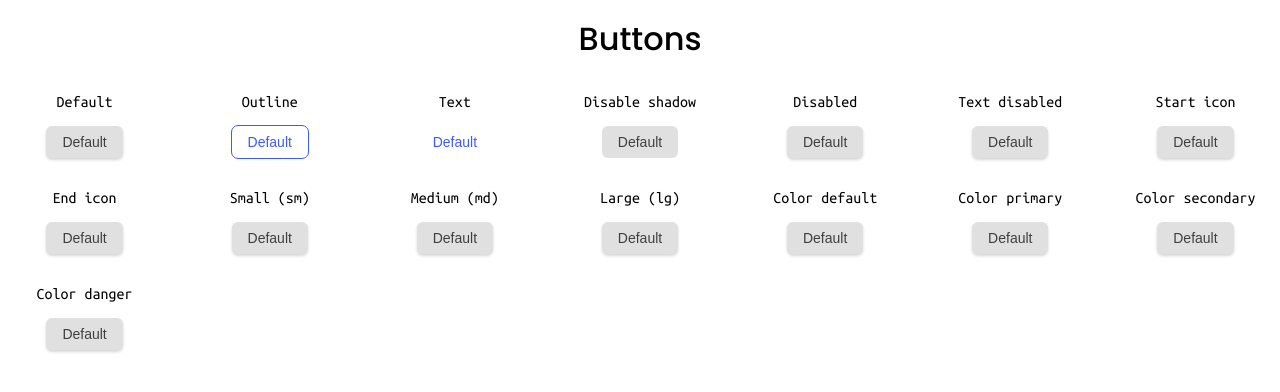
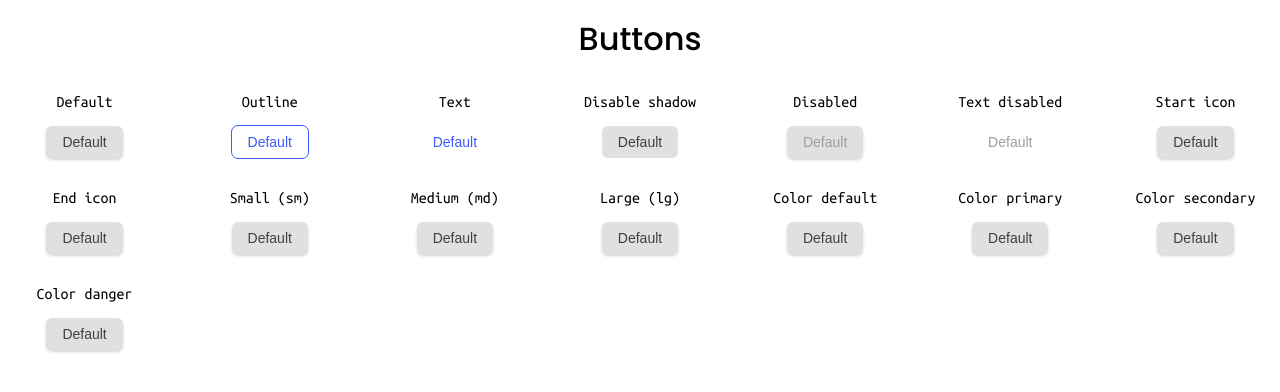
Before and after one commit to Hdoc1509/dev-challenges, a React (Vite) app in the folder 01-button-component/: page / in a window 1280 px wide. Shown: the top 392 px of the page. Built offline with nearby package versions, Linux system fonts and the light colour scheme.

Commit message:
feat(01-button-component): add support for disable button

```diff
--- a/01-button-component/src/App.tsx
+++ b/01-button-component/src/App.tsx
@@ -20,40 +20,40 @@ function App() {
             <Button variant="text" />
           </ButtonVariant>
           <ButtonVariant name="Disable shadow">
-            <Button disableShadow>Default</Button>
+            <Button disableShadow />
           </ButtonVariant>
           <ButtonVariant name="Disabled">
-            <Button>Default</Button>
+            <Button disabled />
           </ButtonVariant>
           <ButtonVariant name="Text disabled">
-            <Button>Default</Button>
+            <Button variant="text" disabled />
           </ButtonVariant>
           <ButtonVariant name="Start icon">
-            <Button>Default</Button>
+            <Button />
           </ButtonVariant>
           <ButtonVariant name="End icon">
-            <Button>Default</Button>
+            <Button />
           </ButtonVariant>
           <ButtonVariant name="Small (sm)">
-            <Button>Default</Button>
+            <Button />
           </ButtonVariant>
           <ButtonVariant name="Medium (md)">
-            <Button>Default</Button>
+            <Button />
           </ButtonVariant>
           <ButtonVariant name="Large (lg)">
-            <Button>Default</Button>
+            <Button />
           </ButtonVariant>
           <ButtonVariant name="Color default">
-            <Button>Default</Button>
+            <Button />
           </ButtonVariant>
           <ButtonVariant name="Color primary">
-            <Button>Default</Button>
+            <Button />
           </ButtonVariant>
           <ButtonVariant name="Color secondary">
-            <Button>Default</Button>
+            <Button />
           </ButtonVariant>
           <ButtonVariant name="Color danger">
-            <Button>Default</Button>
+            <Button />
           </ButtonVariant>
         </div>
       </main>
--- a/01-button-component/src/components/Button.scss
+++ b/01-button-component/src/components/Button.scss
@@ -11,9 +11,13 @@
   background-color: #e0e0e0;
   color: #3f3f3f;
 
-  &:hover,
-  &:focus {
+  &:hover:enabled,
+  &:focus:enabled {
     background-color: #aeaeae;
+  }
+
+  &:disabled {
+    color: #9e9e9e;
   }
 }
 
@@ -25,8 +29,8 @@
   outline: solid 1px var(--outline-color);
   box-shadow: none;
 
-  &:hover,
-  &:focus {
+  &:hover:enabled,
+  &:focus:enabled {
     background-color: #2962ff1a;
   }
 }
@@ -36,8 +40,8 @@
   background-color: #ffffff;
   box-shadow: none;
 
-  &:hover,
-  &:focus {
+  &:hover:enabled,
+  &:focus:enabled {
     background-color: #2962ff1a;
   }
 }
--- a/01-button-component/src/components/Button.tsx
+++ b/01-button-component/src/components/Button.tsx
@@ -4,13 +4,22 @@ import "./Button.scss";
 type Props = {
   variant?: "outline" | "text";
   disableShadow?: boolean;
+  disabled?: boolean;
 };
 
-export const Button = ({ variant, disableShadow = false }: Props) => {
+export const Button = ({
+  variant,
+  disableShadow = false,
+  disabled = false,
+}: Props) => {
   const btnClass = classNames("btn", {
     [`btn--${variant}`]: variant !== undefined,
     ["btn--no-shadow"]: disableShadow,
   });
 
-  return <button className={btnClass}>Default</button>;
+  return (
+    <button className={btnClass} disabled={disabled}>
+      Default
+    </button>
+  );
 };
```
Also changed, not shown: 1 other file (tests, documents, lock files or other folders).
